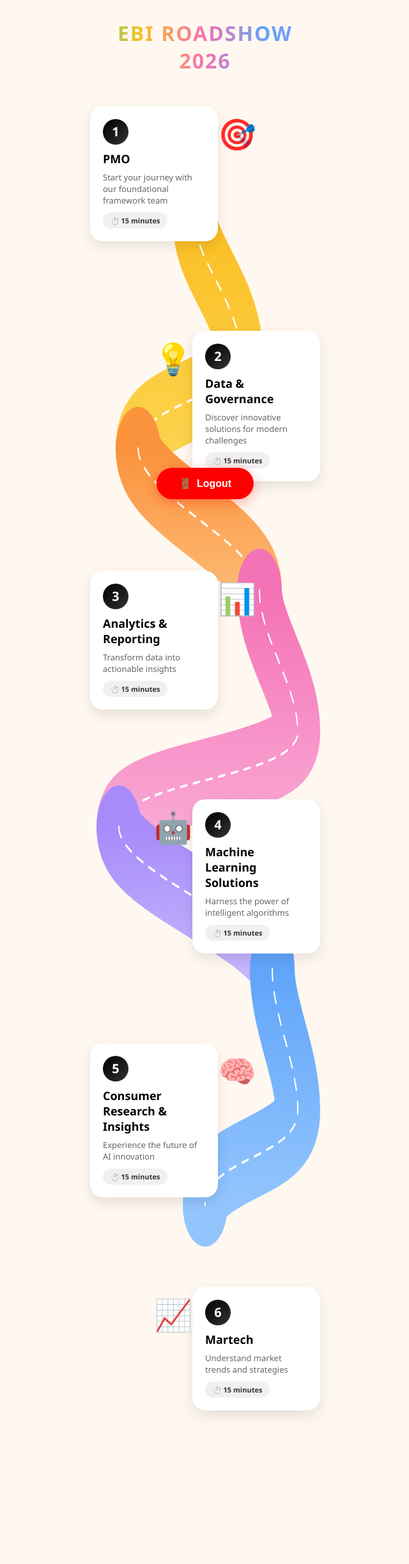
After one commit to HARIBASKARA/eba-comcast-roadshow, a Flask app: page /projects-test in a window 1280 px wide. The commit adds this page. Shown: the whole page at 64% size, without its empty margins (319-959 px from the left). Run offline with Flask 3, Linux system fonts and the light colour scheme; the visitor is signed in with stand-in values (Sample User, id 1).

Commit message:
Major updates: CSV timestamps instead of minutes, session-based completion tracking, fix Jinja errors

```diff
--- a/app.py
+++ b/app.py
@@ -117,10 +117,32 @@ def projects():
     # Get project times from session
     project_times = session.get('project_times', {})
 
+    # Get completed projects from session
+    completed_projects = session.get('completed_projects', [])
+
     return render_template('projects.html',
                          projects=PROJECTS,
                          employee_name=session.get('email'),
-                         project_times=project_times)
+                         project_times=project_times,
+                         completed_projects=completed_projects)
+
+@app.route('/projects-test')
+def projects_test():
+    """Test route for new roadmap design"""
+    if 'email' not in session:
+        return render_template('index.html')
+
+    # Get project times from session
+    project_times = session.get('project_times', {})
+
+    # Get completed projects from session
+    completed_projects = session.get('completed_projects', [])
+
+    return render_template('projects_new.html',
+                         projects=PROJECTS,
+                         employee_name=session.get('email'),
+                         project_times=project_times,
+                         completed_projects=completed_projects)
 
 @app.route('/project/<project_id>')
 def project_detail(project_id):
@@ -196,8 +218,17 @@ def end_project(project_id):
     session['project_times'][project_id] = round(time_spent, 2)
     session.modified = True
 
-    # Save to CSV file for this employee
-    save_time_tracking(session['email'], project_id, time_spent)
+    # Mark project as completed in session
+    if 'completed_projects' not in session:
+        session['completed_projects'] = []
+    if project_id not in session['completed_projects']:
+        session['completed_projects'].append(project_id)
+    session.modified = True
+
+    # Save to CSV file for this employee with timestamps
+    start_time_str = start_time.strftime('%Y-%m-%d %H:%M:%S')
+    end_time_str = end_time.strftime('%Y-%m-%d %H:%M:%S')
+    save_time_tracking(session['email'], project_id, start_time_str, end_time_str)
 
     return jsonify({
         'success': True,
@@ -228,10 +259,14 @@ def update_exit_time(email):
         writer.writeheader()
         writer.writerows(rows)
 
-def save_time_tracking(email, project_id, time_spent):
-    """Save time tracking data to employee-specific CSV file"""
+def save_time_tracking(email, project_id, entry_time, exit_time):
+    """Save time tracking data to employee-specific CSV file with timestamps"""
     safe_filename = sanitize_email_for_filename(email)
     file_path = os.path.join(TIME_TRACKING_DIR, f'{safe_filename}_time_tracking.csv')
+
+    print(f"[DEBUG] Saving time tracking for {email}, Project {project_id}")
+    print(f"[DEBUG] Entry: {entry_time}, Exit: {exit_time}")
+    print(f"[DEBUG] File path: {file_path}")
 
     # Check if file exists
     file_exists = os.path.exists(file_path)
@@ -245,20 +280,28 @@ def save_time_tracking(email, project_id, time_spent):
                 project_data = row
                 break
 
-    # Update project time
+    # Update project timestamps
     project_name = PROJECTS[project_id]['name']
-    project_key = f'{project_name} (minutes)'
+    entry_key = f'{project_name} Entry Time'
+    exit_key = f'{project_name} Exit Time'
     project_data['Email'] = email
-    project_data[project_key] = time_spent
+    project_data[entry_key] = entry_time
+    project_data[exit_key] = exit_time
 
     # Write updated data
-    fieldnames = ['Email', 'PMO (minutes)', 'Data & Governance (minutes)',
-                  'Analytics & Reporting (minutes)', 'Machine Learning Solutions (minutes)',
-                  'Consumer Research & Insights (minutes)', 'Martech (minutes)']
+    fieldnames = ['Email',
+                  'PMO Entry Time', 'PMO Exit Time',
+                  'Data & Governance Entry Time', 'Data & Governance Exit Time',
+                  'Analytics & Reporting Entry Time', 'Analytics & Reporting Exit Time',
+                  'Machine Learning Solutions Entry Time', 'Machine Learning Solutions Exit Time',
+                  'Consumer Research & Insights Entry Time', 'Consumer Research & Insights Exit Time',
+                  'Martech Entry Time', 'Martech Exit Time']
     with open(file_path, 'w', newline='') as f:
         writer = csv.DictWriter(f, fieldnames=fieldnames)
         writer.writeheader()
         writer.writerow(project_data)
+
+    print(f"[DEBUG] Successfully saved to {file_path}")
 
 @app.route('/get-session-data')
 def get_session_data():
--- /dev/null
+++ b/templates/projects_new.html
@@ -0,0 +1,401 @@
+<!DOCTYPE html>
+<html lang="en">
+<head>
+    <meta charset="UTF-8">
+    <meta name="viewport" content="width=device-width, initial-scale=1.0, maximum-scale=5.0, user-scalable=yes">
+    <title>EBI Roadshow 2026 - Journey</title>
+    <style>
+        * {
+            margin: 0;
+            padding: 0;
+            box-sizing: border-box;
+        }
+
+        body {
+            font-family: 'Segoe UI', 'Rounded Mplus 1c', sans-serif;
+            background: #FFF8F0;
+            min-height: 100vh;
+            overflow-x: hidden;
+            padding: 0;
+        }
+
+        .roadmap-wrapper {
+            max-width: 390px;
+            margin: 0 auto;
+            background: #FFF8F0;
+            min-height: 100vh;
+            position: relative;
+            padding-bottom: 80px;
+        }
+
+        .title {
+            text-align: center;
+            padding: 30px 20px;
+            font-size: 32px;
+            font-weight: 800;
+            background: linear-gradient(90deg, #4ade80 0%, #fbbf24 25%, #f472b6 50%, #60a5fa 75%, #a78bfa 100%);
+            -webkit-background-clip: text;
+            -webkit-text-fill-color: transparent;
+            background-clip: text;
+            letter-spacing: 2px;
+            position: sticky;
+            top: 0;
+            background-color: #FFF8F0;
+            z-index: 100;
+        }
+
+        .roadmap-container {
+            position: relative;
+            padding: 20px 0;
+        }
+
+        /* SVG Road Container */
+        .road-svg {
+            position: absolute;
+            top: 0;
+            left: 0;
+            width: 100%;
+            height: 100%;
+            pointer-events: none;
+            z-index: 1;
+        }
+
+        /* Milestones Container */
+        .milestones {
+            position: relative;
+            z-index: 2;
+            padding: 0 15px;
+        }
+
+        .milestone {
+            display: flex;
+            align-items: center;
+            margin-bottom: 140px;
+            cursor: pointer;
+            transition: transform 0.3s ease;
+        }
+
+        .milestone:hover {
+            transform: scale(1.05);
+        }
+
+        /* Alternating left/right */
+        .milestone.left {
+            justify-content: flex-start;
+        }
+
+        .milestone.right {
+            justify-content: flex-end;
+        }
+
+        .milestone-content {
+            background: white;
+            border-radius: 20px;
+            padding: 20px;
+            box-shadow: 0 8px 20px rgba(0, 0, 0, 0.1);
+            max-width: 200px;
+            position: relative;
+            animation: fadeInUp 0.6s ease-out backwards;
+        }
+
+        .milestone:nth-child(1) .milestone-content { animation-delay: 0.1s; }
+        .milestone:nth-child(2) .milestone-content { animation-delay: 0.2s; }
+        .milestone:nth-child(3) .milestone-content { animation-delay: 0.3s; }
+        .milestone:nth-child(4) .milestone-content { animation-delay: 0.4s; }
+        .milestone:nth-child(5) .milestone-content { animation-delay: 0.5s; }
+        .milestone:nth-child(6) .milestone-content { animation-delay: 0.6s; }
+
+        @keyframes fadeInUp {
+            from {
+                opacity: 0;
+                transform: translateY(30px);
+            }
+            to {
+                opacity: 1;
+                transform: translateY(0);
+            }
+        }
+
+        .milestone-number {
+            display: inline-block;
+            width: 40px;
+            height: 40px;
+            border-radius: 50%;
+            background: linear-gradient(135deg, #000 0%, #333 100%);
+            color: white;
+            text-align: center;
+            line-height: 40px;
+            font-weight: 800;
+            font-size: 20px;
+            margin-bottom: 10px;
+            position: relative;
+        }
+
+        .milestone.completed .milestone-number {
+            background: linear-gradient(135deg, #28a745 0%, #20c997 100%);
+            font-size: 0;
+        }
+
+        .milestone.completed .milestone-number::before {
+            content: '✓';
+            display: block;
+            font-size: 28px;
+            position: absolute;
+            top: 50%;
+            left: 50%;
+            transform: translate(-50%, -50%);
+        }
+
+        .milestone-title {
+            font-size: 18px;
+            font-weight: 700;
+            color: #000;
+            margin-bottom: 8px;
+        }
+
+        .milestone-description {
+            font-size: 13px;
+            color: #666;
+            margin-bottom: 10px;
+        }
+
+        .milestone-time {
+            display: inline-block;
+            background: #f0f0f0;
+            color: #333;
+            padding: 5px 12px;
+            border-radius: 15px;
+            font-size: 11px;
+            font-weight: 600;
+        }
+
+        .character {
+            font-size: 48px;
+            position: absolute;
+            pointer-events: none;
+        }
+
+        .milestone.left .character {
+            right: -60px;
+            top: 10px;
+        }
+
+        .milestone.right .character {
+            left: -60px;
+            top: 10px;
+        }
+
+        /* Logout Button */
+        .logout-container {
+            position: fixed;
+            bottom: 20px;
+            left: 50%;
+            transform: translateX(-50%);
+            z-index: 200;
+        }
+
+        .logout-btn {
+            background: #FF0000;
+            color: white;
+            border: none;
+            padding: 15px 35px;
+            border-radius: 50px;
+            font-size: 16px;
+            font-weight: 700;
+            cursor: pointer;
+            box-shadow: 0 5px 20px rgba(255, 0, 0, 0.3);
+            transition: all 0.3s ease;
+            display: flex;
+            align-items: center;
+            gap: 8px;
+        }
+
+        .logout-btn:hover {
+            background: #cc0000;
+            transform: translateY(-3px);
+            box-shadow: 0 8px 25px rgba(255, 0, 0, 0.4);
+        }
+
+        .logout-btn:active {
+            transform: translateY(0);
+        }
+    </style>
+</head>
+<body>
+    <div class="roadmap-wrapper">
+        <h1 class="title">EBI ROADSHOW 2026</h1>
+
+        <div class="roadmap-container">
+            <!-- SVG Road -->
+            <svg class="road-svg" viewBox="0 0 390 1200" preserveAspectRatio="none" xmlns="http://www.w3.org/2000/svg">
+                <defs>
+                    <!-- Road Gradients -->
+                    <linearGradient id="roadGradient1" x1="0%" y1="0%" x2="0%" y2="100%">
+                        <stop offset="0%" style="stop-color:#4ade80;stop-opacity:1" />
+                        <stop offset="100%" style="stop-color:#86efac;stop-opacity:1" />
+                    </linearGradient>
+                    <linearGradient id="roadGradient2" x1="0%" y1="0%" x2="0%" y2="100%">
+                        <stop offset="0%" style="stop-color:#fbbf24;stop-opacity:1" />
+                        <stop offset="100%" style="stop-color:#fcd34d;stop-opacity:1" />
+                    </linearGradient>
+                    <linearGradient id="roadGradient3" x1="0%" y1="0%" x2="0%" y2="100%">
+                        <stop offset="0%" style="stop-color:#fb923c;stop-opacity:1" />
+                        <stop offset="100%" style="stop-color:#fdba74;stop-opacity:1" />
+                    </linearGradient>
+                    <linearGradient id="roadGradient4" x1="0%" y1="0%" x2="0%" y2="100%">
+                        <stop offset="0%" style="stop-color:#f472b6;stop-opacity:1" />
+                        <stop offset="100%" style="stop-color:#f9a8d4;stop-opacity:1" />
+                    </linearGradient>
+                    <linearGradient id="roadGradient5" x1="0%" y1="0%" x2="0%" y2="100%">
+                        <stop offset="0%" style="stop-color:#a78bfa;stop-opacity:1" />
+                        <stop offset="100%" style="stop-color:#c4b5fd;stop-opacity:1" />
+                    </linearGradient>
+                    <linearGradient id="roadGradient6" x1="0%" y1="0%" x2="0%" y2="100%">
+                        <stop offset="0%" style="stop-color:#60a5fa;stop-opacity:1" />
+                        <stop offset="100%" style="stop-color:#93c5fd;stop-opacity:1" />
+                    </linearGradient>
+                </defs>
+
+                <!-- Continuous Road Path with Smooth Curves -->
+                <!-- Segment 1: Green - Start to right -->
+                <path d="M 50,50 C 50,80 180,80 180,110" stroke="url(#roadGradient1)" stroke-width="70" fill="none" stroke-linecap="round"/>
+                <path d="M 50,50 C 50,80 180,80 180,110" stroke="white" stroke-width="2" fill="none" stroke-dasharray="10,10" stroke-linecap="round"/>
+
+                <!-- Segment 2: Yellow - Right curve to left -->
+                <path d="M 180,110 C 180,140 250,180 250,220 C 250,260 90,260 90,300" stroke="url(#roadGradient2)" stroke-width="70" fill="none" stroke-linecap="round"/>
+                <path d="M 180,110 C 180,140 250,180 250,220 C 250,260 90,260 90,300" stroke="white" stroke-width="2" fill="none" stroke-dasharray="10,10" stroke-linecap="round"/>
+
+                <!-- Segment 3: Orange - Left curve to right -->
+                <path d="M 90,300 C 90,340 280,380 280,420" stroke="url(#roadGradient3)" stroke-width="70" fill="none" stroke-linecap="round"/>
+                <path d="M 90,300 C 90,340 280,380 280,420" stroke="white" stroke-width="2" fill="none" stroke-dasharray="10,10" stroke-linecap="round"/>
+
+                <!-- Segment 4: Pink - Right curve to left -->
+                <path d="M 280,420 C 280,460 340,500 340,540 C 340,580 60,580 60,620" stroke="url(#roadGradient4)" stroke-width="70" fill="none" stroke-linecap="round"/>
+                <path d="M 280,420 C 280,460 340,500 340,540 C 340,580 60,580 60,620" stroke="white" stroke-width="2" fill="none" stroke-dasharray="10,10" stroke-linecap="round"/>
+
+                <!-- Segment 5: Purple - Left curve to right -->
+                <path d="M 60,620 C 60,660 300,700 300,740" stroke="url(#roadGradient5)" stroke-width="70" fill="none" stroke-linecap="round"/>
+                <path d="M 60,620 C 60,660 300,700 300,740" stroke="white" stroke-width="2" fill="none" stroke-dasharray="10,10" stroke-linecap="round"/>
+
+                <!-- Segment 6: Blue - Right curve to finish -->
+                <path d="M 300,740 C 300,780 340,820 340,860 C 340,900 195,900 195,940" stroke="url(#roadGradient6)" stroke-width="70" fill="none" stroke-linecap="round"/>
+                <path d="M 300,740 C 300,780 340,820 340,860 C 340,900 195,900 195,940" stroke="white" stroke-width="2" fill="none" stroke-dasharray="10,10" stroke-linecap="round"/>
+            </svg>
+
+            <!-- Milestones -->
+            <div class="milestones">
+                <div class="milestone left" onclick="goToProject('1')">
+                    <div class="milestone-content">
+                        <div class="milestone-number">1</div>
+                        <div class="milestone-title">PMO</div>
+                        <div class="milestone-description">Start your journey with our foundational framework team</div>
+                        <div class="milestone-time">⏱️ 15 minutes</div>
+                        <div class="character">🎯</div>
+                    </div>
+                </div>
+
+                <div class="milestone right" onclick="goToProject('2')">
+                    <div class="milestone-content">
+                        <div class="milestone-number">2</div>
+                        <div class="milestone-title">Data & Governance</div>
+                        <div class="milestone-description">Discover innovative solutions for modern challenges</div>
+                        <div class="milestone-time">⏱️ 15 minutes</div>
+                        <div class="character">💡</div>
+                    </div>
+                </div>
+
+                <div class="milestone left" onclick="goToProject('3')">
+                    <div class="milestone-content">
+                        <div class="milestone-number">3</div>
+                        <div class="milestone-title">Analytics & Reporting</div>
+                        <div class="milestone-description">Transform data into actionable insights</div>
+                        <div class="milestone-time">⏱️ 15 minutes</div>
+                        <div class="character">📊</div>
+                    </div>
+                </div>
+
+                <div class="milestone right" onclick="goToProject('4')">
+                    <div class="milestone-content">
+                        <div class="milestone-number">4</div>
+                        <div class="milestone-title">Machine Learning Solutions</div>
+                        <div class="milestone-description">Harness the power of intelligent algorithms</div>
+                        <div class="milestone-time">⏱️ 15 minutes</div>
+                        <div class="character">🤖</div>
+                    </div>
+                </div>
+
+                <div class="milestone left" onclick="goToProject('5')">
+                    <div class="milestone-content">
+                        <div class="milestone-number">5</div>
+                        <div class="milestone-title">Consumer Research & Insights</div>
+                        <div class="milestone-description">Experience the future of AI innovation</div>
+                        <div class="milestone-time">⏱️ 15 minutes</div>
+                        <div class="character">🧠</div>
+                    </div>
+                </div>
+
+                <div class="milestone right" onclick="goToProject('6')">
+                    <div class="milestone-content">
+                        <div class="milestone-number">6</div>
+                        <div class="milestone-title">Martech</div>
+                        <div class="milestone-description">Understand market trends and strategies</div>
+                        <div class="milestone-time">⏱️ 15 minutes</div>
+                        <div class="character">📈</div>
+                    </div>
+                </div>
+            </div>
+        </div>
+
+        <!-- Logout Button -->
+        <div class="logout-container">
+            <button class="logout-btn" onclick="handleLogout()">
+                <span>🚪</span>
+                <span>Logout</span>
+            </button>
+        </div>
+    </div>
+
+    <script>
+        // Get completed projects from server (passed via Jinja template)
+        const completedProjects = {% if completed_projects %}{{ completed_projects | tojson }}{% else %}[]{% endif %};
+
+        // Mark completed projects on page load
+        document.addEventListener('DOMContentLoaded', () => {
+            completedProjects.forEach(projectId => {
+                markProjectAsCompleted(projectId);
+            });
+        });
+
+        // Mark a project step as completed
+        function markProjectAsCompleted(projectId) {
+            const milestones = document.querySelectorAll('.milestone');
+            milestones.forEach((milestone, index) => {
+                const milestoneNumber = (index + 1).toString();
+                if (milestoneNumber === projectId) {
+                    milestone.classList.add('completed');
+                    console.log('Marked milestone', projectId, 'as completed');
+                }
+            });
+        }
+
+        function goToProject(projectId) {
+            window.location.href = `/project/${projectId}`;
+        }
+
+        async function handleLogout() {
+            try {
+                const response = await fetch('/logout', {
+                    method: 'POST',
+                    headers: {
+                        'Content-Type': 'application/json'
+                    }
+                });
+
+                window.location.href = '/';
+            } catch (error) {
+                window.location.href = '/';
+            }
+        }
+    </script>
+</body>
+</html>
```
Also changed, not shown: templates/project_detail.html (+1 -6 lines), templates/projects.html (+6 -14 lines).
